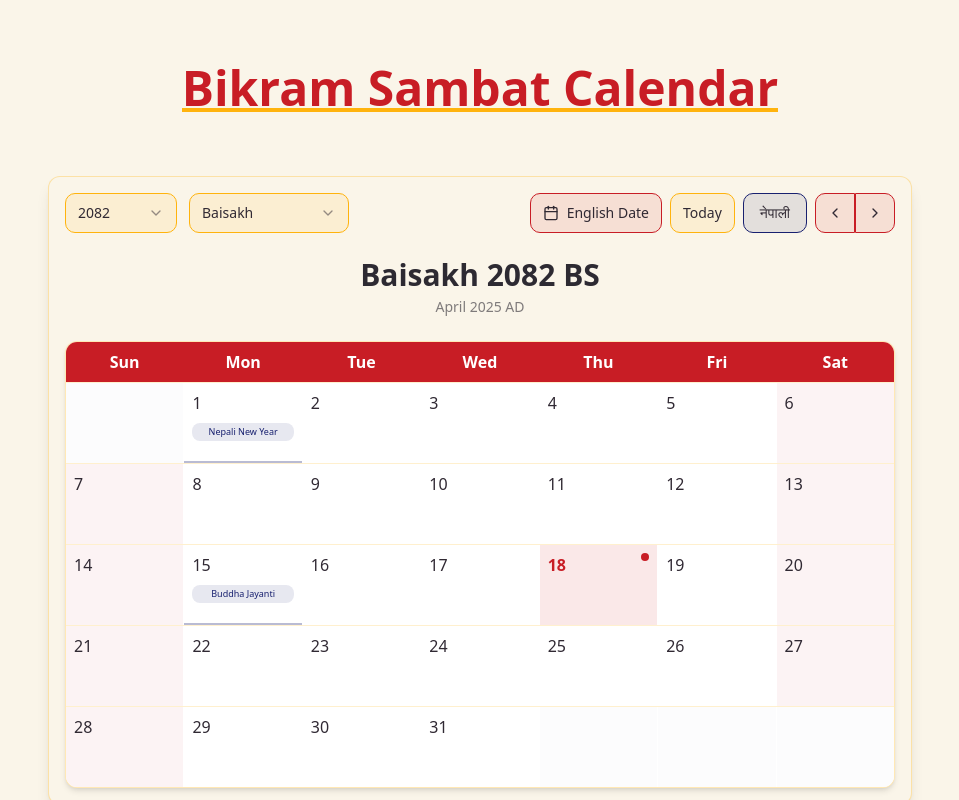
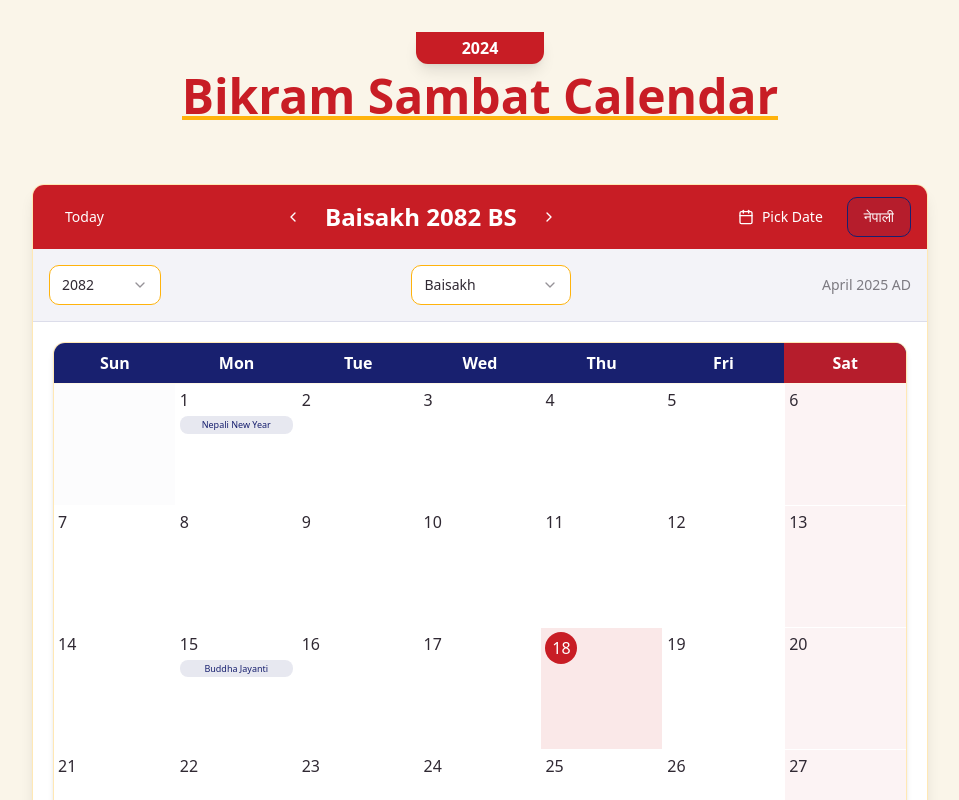
Before and after one commit to nepvibes/bikram-calendar-16, a React (Vite) app: page / in a window 1280 px wide. Shown: the top 800 px of the page, without its empty margins (160-1119 px from the left). Built offline with nearby package versions, Linux system fonts and the light colour scheme.

Commit message:
Refactor: Improve UI

```diff
--- a/src/components/BikramCalendar.tsx
+++ b/src/components/BikramCalendar.tsx
@@ -1,5 +1,5 @@
 
-import React, { useState, useEffect, useRef } from 'react';
+import React, { useState, useEffect } from 'react';
 import { BikramDateObj, BikramMonth, getToday, getBikramMonth, nepaliMonthsEn, nepaliMonthsNp, getNepaliDigits } from '../utils/bikramConverter';
 import CalendarGrid from './CalendarGrid';
 import LanguageToggle from './LanguageToggle';
@@ -40,7 +40,6 @@ const BikramCalendar: React.FC = () => {
 
   // Custom year input
   const [yearInput, setYearInput] = useState<string>(today.year.toString());
-  const yearInputRef = useRef<HTMLInputElement>(null);
 
   // Available years for dropdown (from 1900 BS to 2100 BS for wider range)
   const availableYears = Array.from({ length: 201 }, (_, i) => 1900 + i);
@@ -138,71 +137,73 @@ const BikramCalendar: React.FC = () => {
   };
 
   return (
-    <div className="max-w-4xl mx-auto px-4 py-8">
-      <Toaster richColors />
+    <div className="min-h-screen py-8 px-4 bg-nepali-offwhite">
+      <Toaster richColors position="top-center" />
 
+      {/* Calendar Container */}
+      <div className="max-w-4xl mx-auto">
         {/* Header with title and design elements */}
-      <div className="mb-8 text-center relative nepali-decoration pt-8 pb-8">
+        <div className="mb-8 text-center relative nepali-decoration pt-10 pb-8">
+          <div className="absolute top-0 left-1/2 transform -translate-x-1/2 w-32 h-8 bg-nepali-red rounded-b-lg shadow-lg flex items-center justify-center">
+            <span className="text-white font-bold">
+              {useNepaliLanguage ? '२०८१' : '2024'}
+            </span>
+          </div>
           <h1 className="text-4xl md:text-5xl font-bold text-nepali-red relative inline-block">
             {useNepaliLanguage ? 'बिक्रम सम्वत पात्रो' : 'Bikram Sambat Calendar'}
             <div className="absolute w-full h-1 bg-nepali-yellow bottom-0 left-0 mt-2"></div>
           </h1>
         </div>
 
-      <Card className="bg-nepali-offwhite border-nepali-yellow/30 shadow-lg rounded-xl overflow-hidden">
-        <CardContent className="p-4">
-          <div className="flex flex-col md:flex-row justify-between items-center mb-6 gap-4">
+        <Card className="bg-white border-nepali-yellow/30 shadow-lg rounded-xl overflow-hidden">
+          <div className="bg-nepali-red text-white py-3 px-4 flex justify-between items-center">
+            <Button
+              onClick={handleTodayClick}
+              variant="ghost"
+              className="text-white hover:bg-nepali-red/80 hover:text-white"
+            >
+              {useNepaliLanguage ? 'आज' : 'Today'}
+            </Button>
+
             <div className="flex items-center gap-3">
-              {/* Year Input */}
-              <div className="relative">
-                <Select
-                  value={yearInput}
-                  onValueChange={handleYearChange}
+              <Button
+                onClick={handlePrevMonth}
+                variant="ghost"
+                size="icon"
+                className="text-white hover:bg-nepali-red/80 hover:text-white"
               >
-                  <SelectTrigger className="w-24 md:w-28 bg-nepali-yellow/10 border-nepali-yellow hover:bg-nepali-yellow hover:text-nepali-dark">
-                    <SelectValue placeholder={useNepaliLanguage ? "वर्ष" : "Year"} />
-                  </SelectTrigger>
-                  <SelectContent className="max-h-60">
-                    {availableYears.map((year) => (
-                      <SelectItem key={year} value={year.toString()}>
-                        {useNepaliLanguage ? getNepaliDigits(year) : year}
-                      </SelectItem>
-                    ))}
-                  </SelectContent>
-                </Select>
-              </div>
+                <ChevronLeft className="h-5 w-5" />
+              </Button>
 
-              {/* Month Selection */}
-              <Select
-                value={currentView.month.toString()}
-                onValueChange={handleMonthChange}
+              <h2 className="text-xl md:text-2xl font-bold">
+                {useNepaliLanguage ?
+                  `${nepaliMonthsNp[currentView.month - 1]} ${getNepaliDigits(currentView.year)}` :
+                  `${nepaliMonthsEn[currentView.month - 1]} ${currentView.year} BS`
+                }
+              </h2>
+
+              <Button
+                onClick={handleNextMonth}
+                variant="ghost"
+                size="icon"
+                className="text-white hover:bg-nepali-red/80 hover:text-white"
               >
-                <SelectTrigger className="w-32 md:w-40 bg-nepali-yellow/10 border-nepali-yellow hover:bg-nepali-yellow hover:text-nepali-dark">
-                  <SelectValue placeholder={useNepaliLanguage ? "महिना" : "Month"} />
-                </SelectTrigger>
-                <SelectContent>
-                  {[...Array(12)].map((_, i) => (
-                    <SelectItem key={i+1} value={(i+1).toString()}>
-                      {useNepaliLanguage ? nepaliMonthsNp[i] : nepaliMonthsEn[i]}
-                    </SelectItem>
-                  ))}
-                </SelectContent>
-              </Select>
+                <ChevronRight className="h-5 w-5" />
+              </Button>
             </div>
 
             <div className="flex items-center gap-2">
-              {/* English Date Picker */}
               <Popover>
                 <PopoverTrigger asChild>
                   <Button
-                    variant="outline"
-                    className="px-3 bg-nepali-red/10 border-nepali-red hover:bg-nepali-red hover:text-white gap-2"
+                    variant="ghost"
+                    className="text-white hover:bg-nepali-red/80 hover:text-white gap-2"
                   >
                     <CalendarIcon className="h-4 w-4" />
-                    <span className="hidden md:inline">{useNepaliLanguage ? 'अङ्ग्रेजी मिति' : 'English Date'}</span>
+                    <span className="hidden md:inline">{useNepaliLanguage ? 'मिति छान्नुहोस्' : 'Pick Date'}</span>
                   </Button>
                 </PopoverTrigger>
-                <PopoverContent className="w-auto p-0" align="end">
+                <PopoverContent className="w-auto p-0 bg-white" align="end">
                   <Calendar
                     mode="single"
                     selected={new Date()}
@@ -212,54 +213,56 @@ const BikramCalendar: React.FC = () => {
                 </PopoverContent>
               </Popover>
 
-              <Button
-                onClick={handleTodayClick}
-                variant="outline"
-                className="px-3 bg-nepali-yellow/10 border-nepali-yellow hover:bg-nepali-yellow hover:text-nepali-dark"
-              >
-                {useNepaliLanguage ? 'आज' : 'Today'}
-              </Button>
-
               <LanguageToggle
                 useNepaliLanguage={useNepaliLanguage}
                 onToggle={toggleLanguage}
               />
-
-              <div className="flex">
-                <Button
-                  onClick={handlePrevMonth}
-                  variant="outline"
-                  size="icon"
-                  className="rounded-r-none bg-nepali-red/10 border-nepali-red hover:bg-nepali-red hover:text-white"
-                >
-                  <ChevronLeft className="h-4 w-4" />
-                </Button>
-                <Button
-                  onClick={handleNextMonth}
-                  variant="outline"
-                  size="icon"
-                  className="rounded-l-none bg-nepali-red/10 border-nepali-red hover:bg-nepali-red hover:text-white"
-                >
-                  <ChevronRight className="h-4 w-4" />
-                </Button>
-              </div>
             </div>
           </div>
 
-          {/* Month and Year Display */}
-          <div className="text-center mb-6">
-            <h2 className="text-2xl md:text-3xl font-bold text-nepali-dark">
-              {useNepaliLanguage ?
-                `${nepaliMonthsNp[currentView.month - 1]} ${getNepaliDigits(currentView.year)}` :
-                `${nepaliMonthsEn[currentView.month - 1]} ${currentView.year} BS`
-              }
-            </h2>
-            <p className="text-sm text-nepali-dark/60 mt-1">
+          <CardContent className="p-0">
+            <div className="p-4 bg-nepali-blue/5 border-b border-nepali-blue/10 flex flex-wrap gap-3 justify-center md:justify-between">
+              {/* Year Selection */}
+              <Select
+                value={yearInput}
+                onValueChange={handleYearChange}
+              >
+                <SelectTrigger className="w-28 bg-white border-nepali-yellow hover:border-nepali-yellow/80">
+                  <SelectValue placeholder={useNepaliLanguage ? "वर्ष" : "Year"} />
+                </SelectTrigger>
+                <SelectContent className="max-h-60 bg-white">
+                  {availableYears.map((year) => (
+                    <SelectItem key={year} value={year.toString()}>
+                      {useNepaliLanguage ? getNepaliDigits(year) : year}
+                    </SelectItem>
+                  ))}
+                </SelectContent>
+              </Select>
+
+              {/* Month Selection */}
+              <Select
+                value={currentView.month.toString()}
+                onValueChange={handleMonthChange}
+              >
+                <SelectTrigger className="w-40 bg-white border-nepali-yellow hover:border-nepali-yellow/80">
+                  <SelectValue placeholder={useNepaliLanguage ? "महिना" : "Month"} />
+                </SelectTrigger>
+                <SelectContent className="bg-white">
+                  {[...Array(12)].map((_, i) => (
+                    <SelectItem key={i+1} value={(i+1).toString()}>
+                      {useNepaliLanguage ? nepaliMonthsNp[i] : nepaliMonthsEn[i]}
+                    </SelectItem>
+                  ))}
+                </SelectContent>
+              </Select>
+
+              <p className="text-sm text-nepali-dark/60 self-center hidden md:block">
                 {format(currentView.englishStartDate, 'MMMM yyyy')} {useNepaliLanguage ? 'अङ्ग्रेजी' : 'AD'}
               </p>
             </div>
 
             {/* Calendar Grid */}
+            <div className="p-5">
               <CalendarGrid
                 year={currentView.year}
                 month={currentView.month}
@@ -270,15 +273,16 @@ const BikramCalendar: React.FC = () => {
                 onDateSelect={handleDateSelect}
                 useNepaliLanguage={useNepaliLanguage}
               />
+            </div>
 
             {/* Current Selection Info */}
             {selectedDate && (
-            <div className="mt-6 p-3 bg-nepali-red/5 border border-nepali-red/20 rounded-lg">
+              <div className="m-5 p-4 bg-nepali-red/5 border border-nepali-red/20 rounded-lg">
                 <h3 className="font-medium text-nepali-red">
                   {useNepaliLanguage ? 'छनौट मिति:' : 'Selected Date:'}
                 </h3>
                 <div className="flex justify-between items-center mt-1">
-                <p>
+                  <p className="font-bold">
                     {useNepaliLanguage ?
                       `${nepaliMonthsNp[selectedDate.month - 1]} ${getNepaliDigits(selectedDate.day)}, ${getNepaliDigits(selectedDate.year)}` :
                       `${nepaliMonthsEn[selectedDate.month - 1]} ${selectedDate.day}, ${selectedDate.year} BS`
@@ -298,6 +302,7 @@ const BikramCalendar: React.FC = () => {
           <p>{useNepaliLanguage ? '© २०८१ बिक्रम सम्वत क्यालेन्डर' : '© 2024 Bikram Sambat Calendar'}</p>
         </div>
       </div>
+    </div>
   );
 };
 
--- a/src/components/CalendarGrid.tsx
+++ b/src/components/CalendarGrid.tsx
@@ -61,18 +61,21 @@ const CalendarGrid: React.FC<CalendarGridProps> = ({
   return (
     <div className="border border-nepali-yellow/30 rounded-lg bg-white shadow-md overflow-hidden">
       {/* Days of week header */}
-      <div className="grid grid-cols-7 gap-px bg-nepali-red text-white font-bold py-2">
+      <div className="grid grid-cols-7 bg-nepali-blue text-white font-semibold">
         {weekDays.map((day, idx) => (
-          <div key={idx} className="text-center">
+          <div
+            key={idx}
+            className={`text-center py-2 px-1 ${idx === 6 ? 'bg-nepali-red/90' : ''}`}
+          >
             {day}
           </div>
         ))}
       </div>
 
       {/* Calendar grid */}
-      <div className="bg-white">
+      <div className="bg-white grid grid-cols-7 gap-px border-t border-nepali-yellow/10">
         {weeks.map((week, weekIdx) => (
-          <div key={weekIdx} className="grid grid-cols-7 gap-px border-t border-nepali-yellow/20 hover:border-nepali-yellow/40 transition-colors">
+          <React.Fragment key={weekIdx}>
             {week.map((day, dayIdx) => {
               // Check if this is current day, selected day, and if it has an event
               const isCurrentDay = currentDate && day === currentDate.day &&
@@ -84,17 +87,16 @@ const CalendarGrid: React.FC<CalendarGridProps> = ({
               const eventName = day ? hasHoliday(month, day) : null;
               const hasEvent = !!eventName;
 
-              // Whether it's a weekend (Saturday or Sunday)
-              const isWeekend = dayIdx === 0 || dayIdx === 6;
+              // Whether it's a weekend (Saturday)
+              const isSaturday = dayIdx === 6;
 
               // Combine classes based on conditions
               const dayClasses = `
-                relative flex flex-col p-1 md:p-2 min-h-[60px] md:min-h-[80px] transition-all
+                relative aspect-square flex flex-col p-1 transition-all
                 ${day === null ? 'bg-gray-50/50' : 'hover:bg-nepali-yellow/10'}
-                ${isCurrentDay ? 'bg-nepali-red/10 text-nepali-red font-bold' : ''}
-                ${isSelectedDay ? 'bg-nepali-yellow/20 text-nepali-dark font-bold ring-2 ring-nepali-yellow ring-inset' : ''}
-                ${hasEvent ? 'border-b-2 border-nepali-blue/30' : ''}
-                ${isWeekend && day !== null ? 'bg-nepali-red/5' : ''}
+                ${isCurrentDay ? 'bg-nepali-red/10' : ''}
+                ${isSelectedDay ? 'ring-2 ring-nepali-yellow ring-inset' : ''}
+                ${isSaturday && day !== null ? 'bg-nepali-red/5' : ''}
                 ${day !== null ? 'cursor-pointer' : ''}
               `;
 
@@ -107,17 +109,19 @@ const CalendarGrid: React.FC<CalendarGridProps> = ({
                   {day !== null && (
                     <>
                       <div className="flex justify-between items-start w-full">
-                        <span className={`inline-flex justify-center items-center text-sm md:text-base ${isCurrentDay ? 'text-nepali-red' : ''}`}>
-                          {useNepaliLanguage ? getNepaliDigits(day) : day}
-                        </span>
-
-                        {(isCurrentDay || isSelectedDay) && (
-                          <span className="w-2 h-2 rounded-full bg-nepali-red"></span>
-                        )}
+                        <div className={`
+                          flex justify-center items-center
+                          ${isCurrentDay ? 'w-7 h-7 md:w-8 md:h-8 rounded-full bg-nepali-red text-white' : ''}
+                          ${isSelectedDay && !isCurrentDay ? 'w-7 h-7 md:w-8 md:h-8 rounded-full bg-nepali-yellow text-nepali-dark' : ''}
+                        `}>
+                          <span className="text-sm md:text-base">
+                            {useNepaliLanguage ? getNepaliDigits(day) : day}
+                          </span>
+                        </div>
                       </div>
 
                       {hasEvent && (
-                        <div className="mt-1 md:mt-2">
+                        <div className="mt-1">
                           <span className="text-[8px] md:text-[9px] px-1 py-0.5 bg-nepali-blue/10 text-nepali-blue rounded-sm block truncate max-w-full text-center">
                             {eventName}
                           </span>
@@ -128,7 +132,7 @@ const CalendarGrid: React.FC<CalendarGridProps> = ({
                 </div>
               );
             })}
-          </div>
+          </React.Fragment>
         ))}
       </div>
     </div>
--- a/src/components/ui/calendar.tsx
+++ b/src/components/ui/calendar.tsx
@@ -1,3 +1,4 @@
+
 import * as React from "react";
 import { ChevronLeft, ChevronRight } from "lucide-react";
 import { DayPicker } from "react-day-picker";
@@ -41,8 +42,8 @@ function Calendar({
         ),
         day_range_end: "day-range-end",
         day_selected:
-          "bg-primary text-primary-foreground hover:bg-primary hover:text-primary-foreground focus:bg-primary focus:text-primary-foreground",
-        day_today: "bg-accent text-accent-foreground",
+          "bg-nepali-red text-white hover:bg-nepali-red hover:text-white focus:bg-nepali-red focus:text-white",
+        day_today: "bg-nepali-yellow/20 text-nepali-dark font-bold",
         day_outside:
           "day-outside text-muted-foreground opacity-50 aria-selected:bg-accent/50 aria-selected:text-muted-foreground aria-selected:opacity-30",
         day_disabled: "text-muted-foreground opacity-50",
```
Also changed, not shown: src/index.css (+50 -12 lines). Lines whose indentation alone changed are shown as unchanged.
